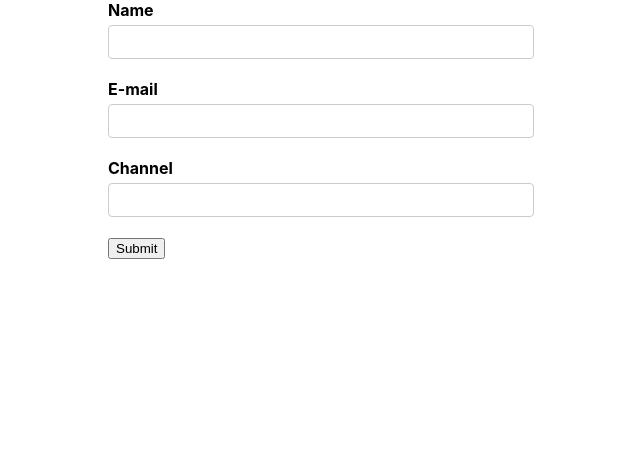
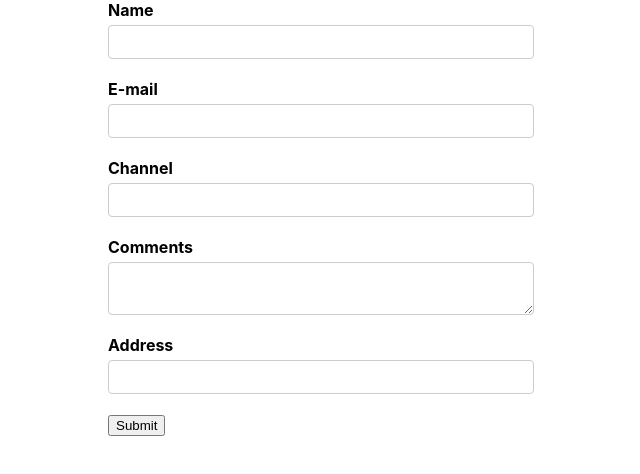
Before and after one commit to Prince1992/react-formik, a React (Create React App) app: page / in a window 1280 px wide. Shown: the top 474 px of the page, without its empty margins (319-959 px from the left). Built offline with nearby package versions, Linux system fonts and the light colour scheme.

Commit message:
Formik Error Component

```diff
--- /dev/null
+++ b/src/components/TextError.js
@@ -0,0 +1,7 @@
+import React from 'react';
+
+const TextError = (props) => {
+  return <div className="error">{props.children}</div>;
+};
+
+export default TextError;
--- a/src/components/YoutubeForm.js
+++ b/src/components/YoutubeForm.js
@@ -1,11 +1,14 @@
 import { Formik, Form, Field, ErrorMessage } from 'formik';
 import React from 'react';
 import * as Yup from 'yup';
+import TextError from './TextError';
 
 const initialValues = {
   name: '',
   email: '',
   channel: '',
+  comments: '',
+  address: '',
 };
 
 const onSubmit = (values) => {
@@ -29,17 +32,40 @@
         <div className="form-control">
           <label htmlFor="name">Name</label>
           <Field type="text" id="name" name="name" />
-          <ErrorMessage name="name" />
+          <ErrorMessage name="name" component={TextError} />
         </div>
         <div className="form-control">
           <label>E-mail</label>
           <Field type="email" id="email" name="email" />
-          <ErrorMessage name="email" />
+          <ErrorMessage name="email">
+            {(errorMsg) => <div className="error">{errorMsg}</div>}
+          </ErrorMessage>
         </div>
         <div className="form-control">
           <label>Channel</label>
           <Field type="text" id="channel" name="channel" />
-          <ErrorMessage name="channel" />
+          <ErrorMessage name="channel" component={TextError} />
+        </div>
+        <div className="form-control">
+          <label>Comments</label>
+          <Field as="textarea" id="comments" name="comments" />
+          <ErrorMessage name="comments" component={TextError} />
+        </div>
+        <div className="form-control">
+          <label>Address</label>
+          <Field as="textarea" id="address" name="address">
+            {(props) => {
+              const { field, form, meta } = props;
+              console.log(props);
+              return (
+                <div>
+                  <input type="text" id="address" {...field} />
+                  {meta.touched && meta.error ? <div>{meta.error}</div> : null}
+                </div>
+              );
+            }}
+          </Field>
+          <ErrorMessage name="address" component={TextError} />
         </div>
 
         <button type="submit">Submit</button>
```
